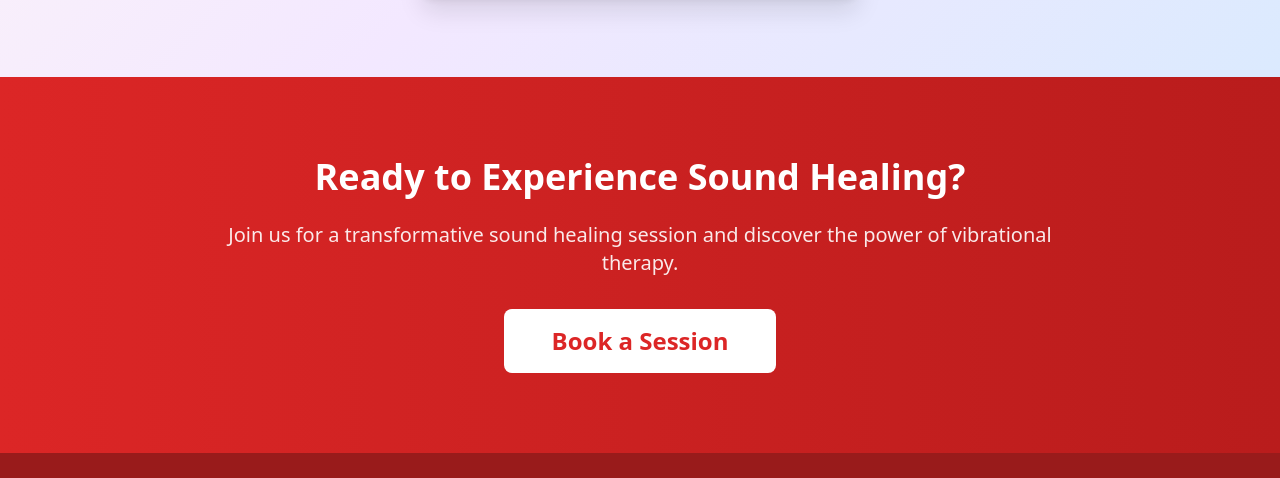
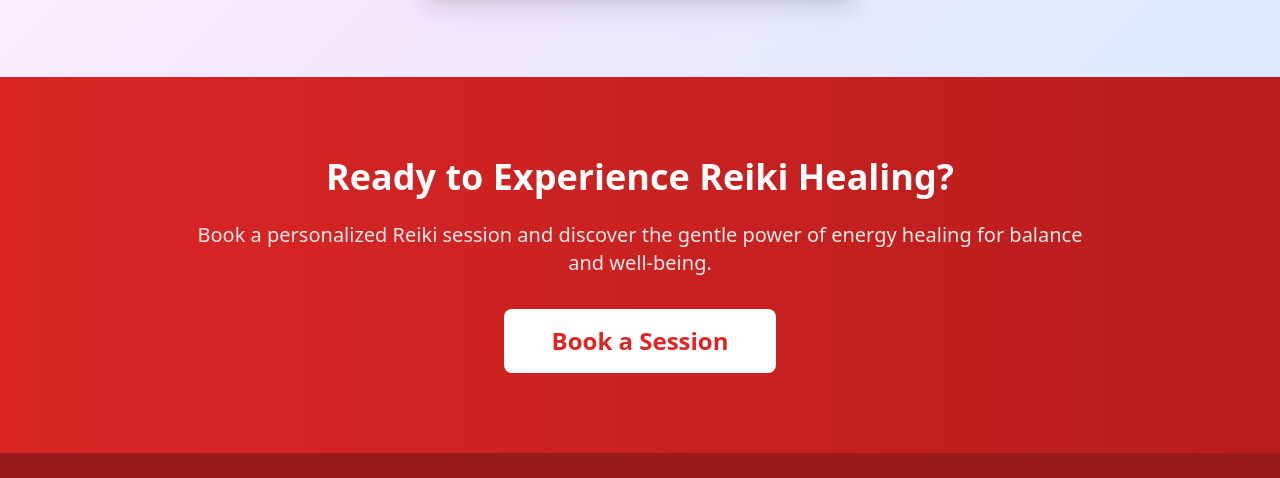
Before and after one commit to ShashankaLamsal/yoga-website, a plain HTML site: page reiki.html in a window 1280 px wide. Shown: the part 3349-3827 px from the top of the page. Drawn offline with nearby package versions, Linux system fonts and the light colour scheme.

Commit message:
Reiki Call to Action

```diff
--- a/reiki.html
+++ b/reiki.html
@@ -434,16 +434,15 @@
 <section class="py-20 bg-gradient-to-r from-red-600 to-red-700 text-white">
     <div class="container mx-auto px-4">
         <div class="max-w-4xl mx-auto text-center">
-                <h2 class="text-4xl font-bold mb-6">Ready to Experience Sound Healing?</h2>
+            <h2 class="text-4xl font-bold mb-6">Ready to Experience Reiki Healing?</h2>
             <p class="text-xl mb-8 opacity-90">
-                    Join us for a transformative sound healing session and discover the power of vibrational therapy.
+                Book a personalized Reiki session and discover the gentle power of energy healing for balance and well-being.
             </p>
             <div class="flex flex-col sm:flex-row gap-4 justify-center">
                 <a href="index.html#contact"
                    class="bg-white text-red-600 px-12 py-4 rounded-lg font-semibold hover:bg-red-50 transition-colors text-2xl">
                     Book a Session
                 </a>
-
             </div>
         </div>
     </div>
```
Lines whose indentation alone changed are shown as unchanged.
